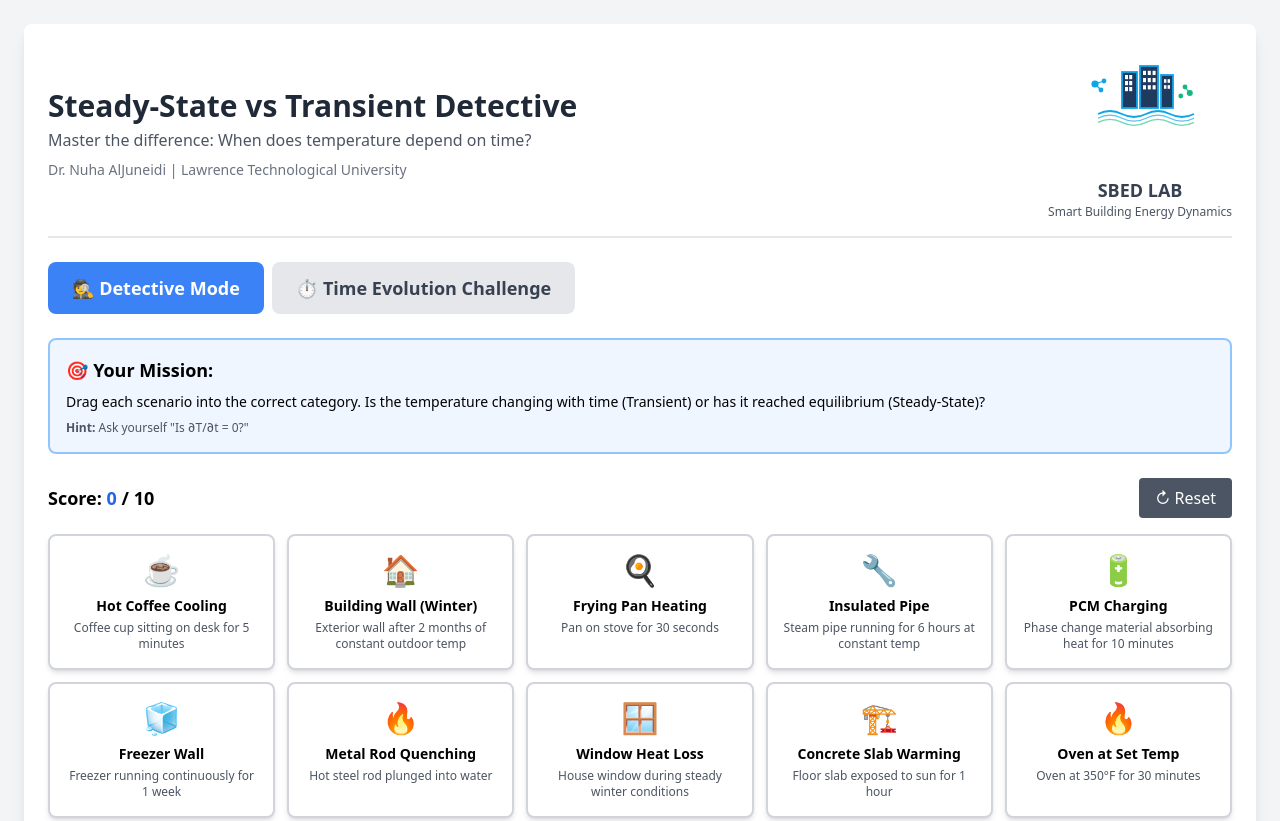
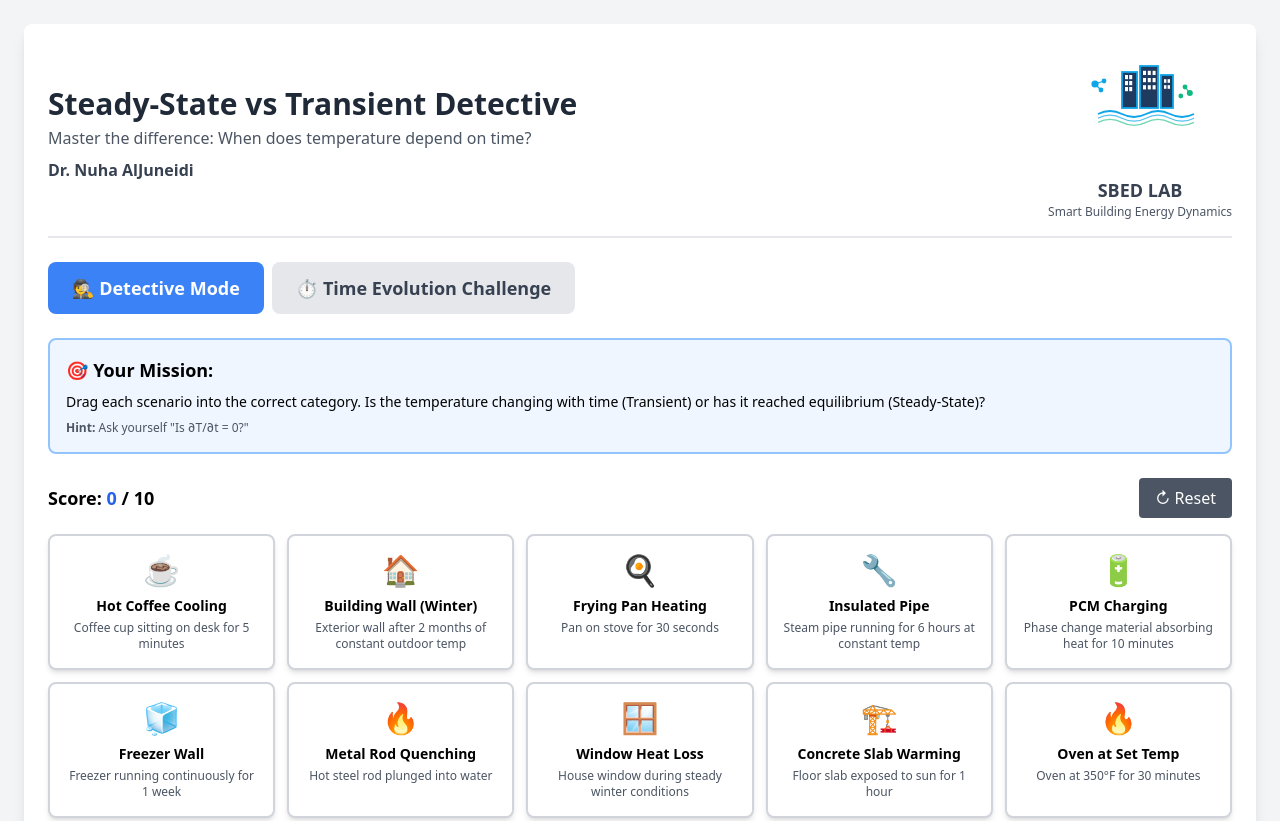
Before and after one commit to nuhajune/steady_state_vs_transient_detective, a plain HTML site: page index.html in a window 1280 px wide. Shown: the top 821 px of the page. Drawn offline with nearby package versions, Linux system fonts and the light colour scheme.

Commit message:
Update index.html

```diff
--- a/index.html
+++ b/index.html
@@ -59,7 +59,7 @@
             <div class="flex-1">
                 <h1 class="text-3xl font-bold mb-1 text-gray-800">Steady-State vs Transient Detective</h1>
                 <p class="text-gray-600">Master the difference: When does temperature depend on time?</p>
-                <p class="text-sm text-gray-500 mt-2">Dr. Nuha AlJuneidi | Lawrence Technological University</p>
+                <p class="text-base font-semibold text-gray-700 mt-2">Dr. Nuha AlJuneidi</p>
             </div>
             <div class="flex flex-col items-center ml-6">
                 <!-- SBED Lab Logo -->
```
